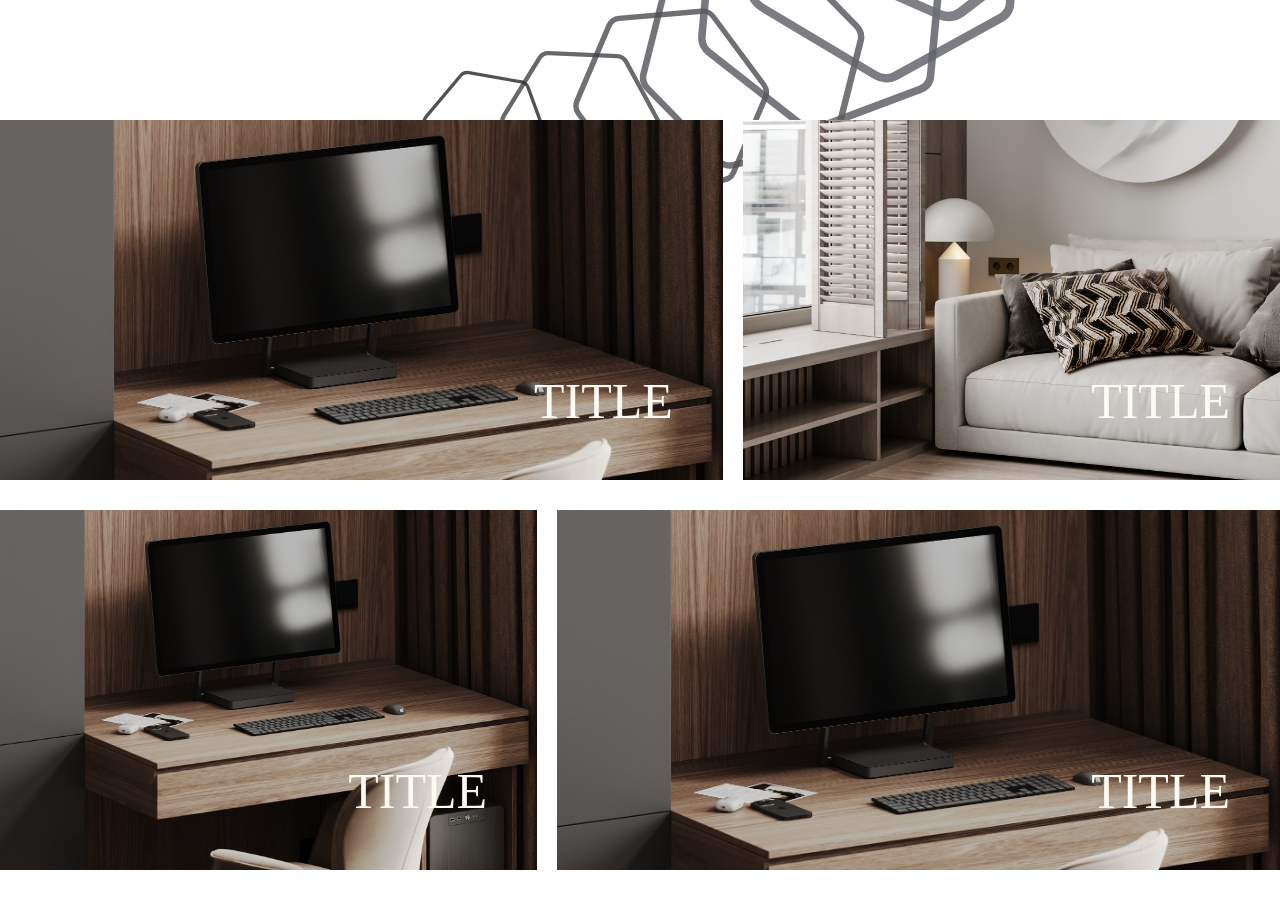
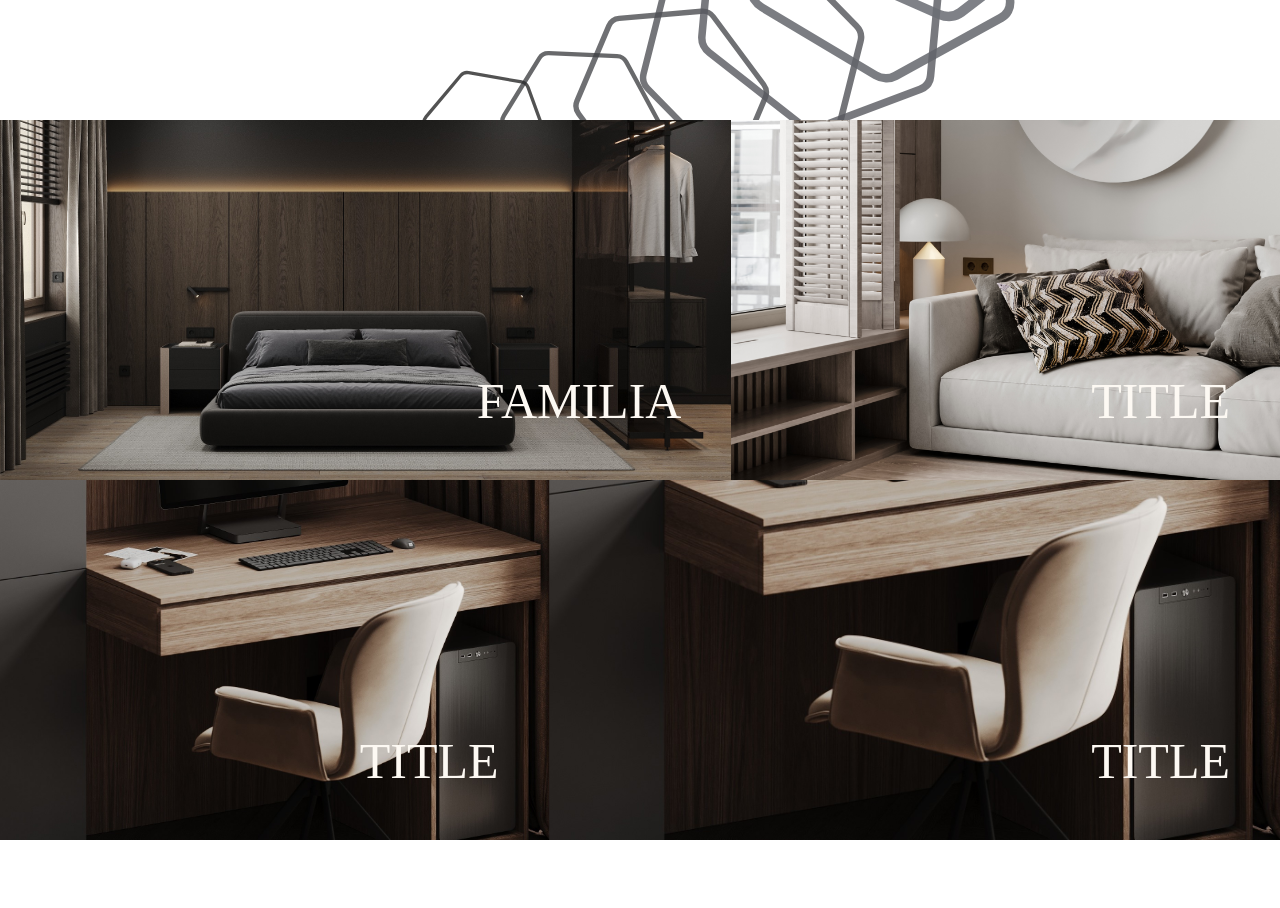
Before and after one commit to ovsaltuk/aper-design, a React (Vite) app: page / in a window 1280 px wide. Shown: the part 680-1588 px from the top of the page. Built offline with nearby package versions, Linux system fonts and the light colour scheme; a web font is replaced by a local one.

Commit message:
добавить фон к проекту фамилия

```diff
--- a/src/components/ProjectsSection/ProjectsSection.tsx
+++ b/src/components/ProjectsSection/ProjectsSection.tsx
@@ -7,7 +7,7 @@ export const ProjectsSection: FC = () => {
       <div className="projects__container">
         <div className="projects__block">
           <div className="projects__item-title">
-            <span>Title</span>
+            <span>familia</span>
           </div>
         </div>
         <div className="projects__block">
--- a/src/index.scss
+++ b/src/index.scss
@@ -8,6 +8,7 @@ body {
   margin: 0;
   padding: 0;
   scroll-behavior: smooth;
+  font-family: 'Normalidat';
 }
 
 body::-webkit-scrollbar { width: 0; }
--- a/src/styles/projectsSection.scss
+++ b/src/styles/projectsSection.scss
@@ -5,8 +5,6 @@
     display: grid;
     grid-template-columns: repeat(7, 1fr);
     grid-template-rows: repeat(6, 1fr);
-    grid-column-gap: 20px;
-    grid-row-gap: 30px;
   }
 
   &__block {
@@ -15,6 +13,7 @@
     align-items: center;
     height: 45vh;
     background-size: cover;
+    background-position: bottom;
   }
 
   .projects__item-title {
@@ -33,7 +32,7 @@
 
   &__block:nth-child(1) {
     grid-area: 1 / 1 / 4 / 5;
-    background-image: url("../assets/about/background-img.jpg");
+    background-image: url("../assets/projects/familia.jpg");
   }
   &__block:nth-child(2) {
     grid-area: 1 / 5 / 4 / 8;
```
Also changed, not shown: src/assets/projects/familia.jpg (added).
